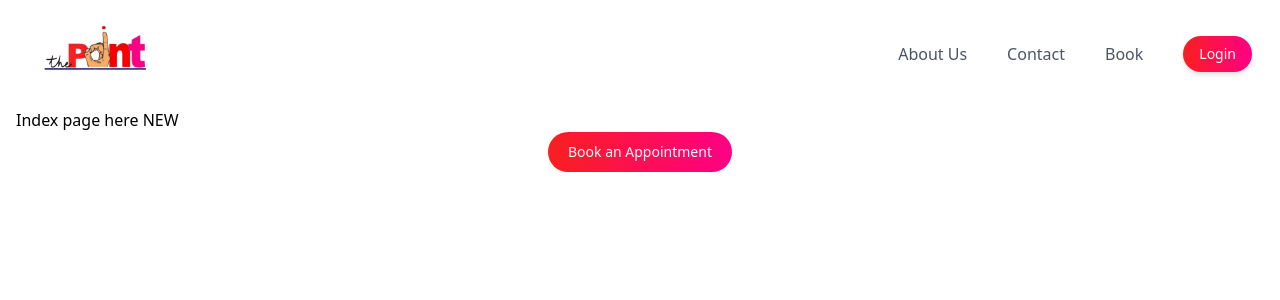
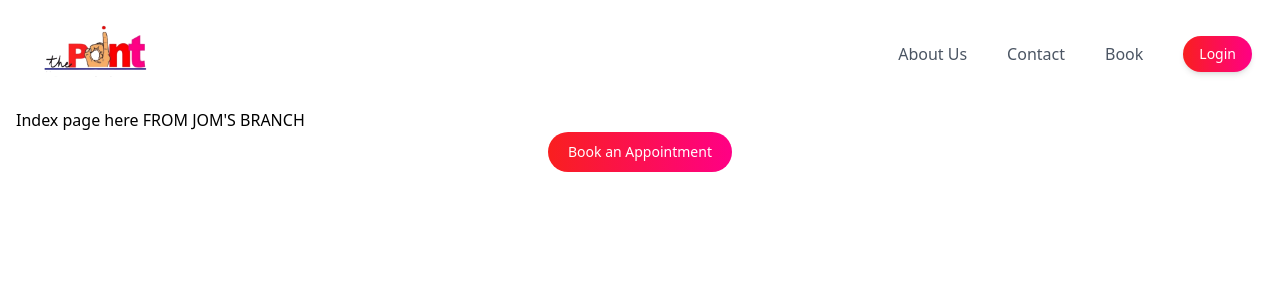
Before and after one commit to jomcelis9/thePoint, a React (Vite) app in the folder thePoint/: page / in a window 1280 px wide. Shown: the top 300 px of the page. Built offline with nearby package versions, Linux system fonts and the light colour scheme.

Commit message:
FROM JOM'S BRANCH

```diff
--- a/thePoint/src/pages/IndexPage.jsx
+++ b/thePoint/src/pages/IndexPage.jsx
@@ -3,7 +3,7 @@ import Header from "../Header.jsx"
 
 export default function IndexPage(){
     return(
-        <div className="px-4">Index page here NEW
+        <div className="px-4">Index page here FROM JOM'S BRANCH
             <div className="flex justify-center">
             <Link to={'/booking'}>
                 <button type="button" className="bg-gradient-to-r from-thePointRed to-thePointPink text-white bg-primary-600 focus:ring-2 focus:outline-none focus:ring-amber-200 font-medium rounded-3xl text-sm px-5 py-2.5 text-center
```
